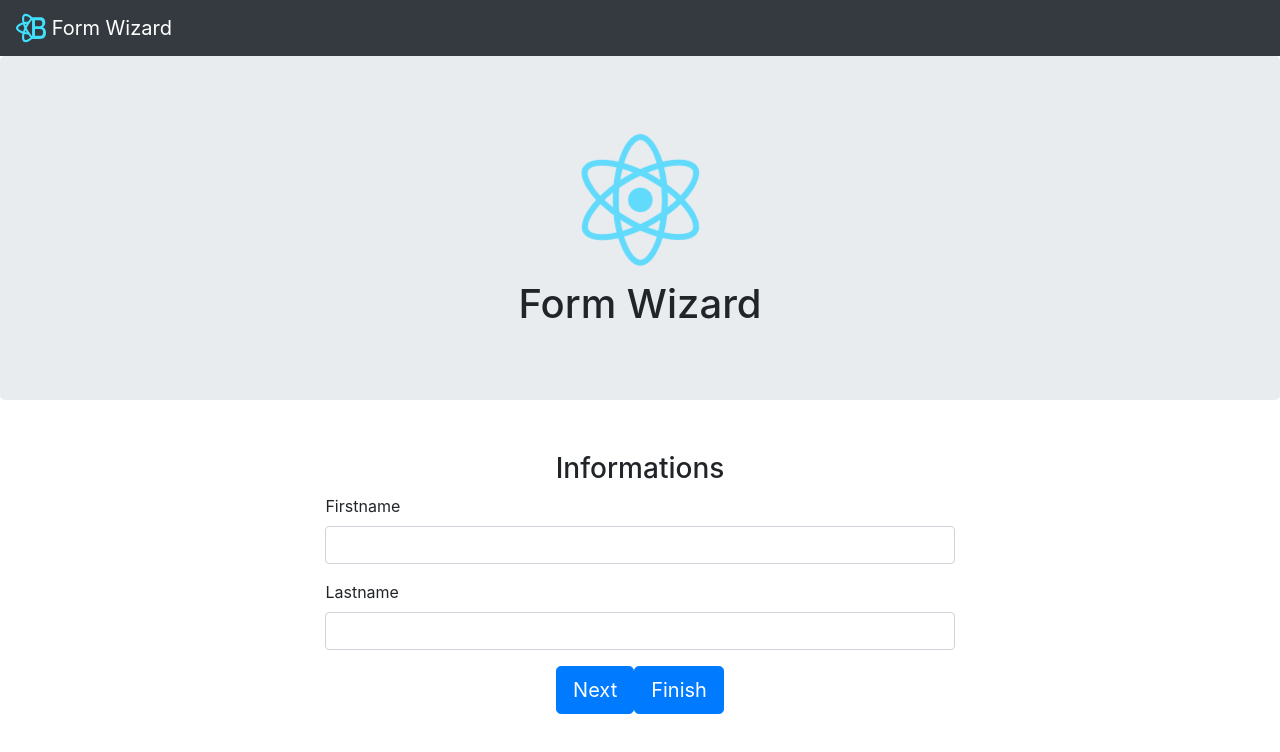
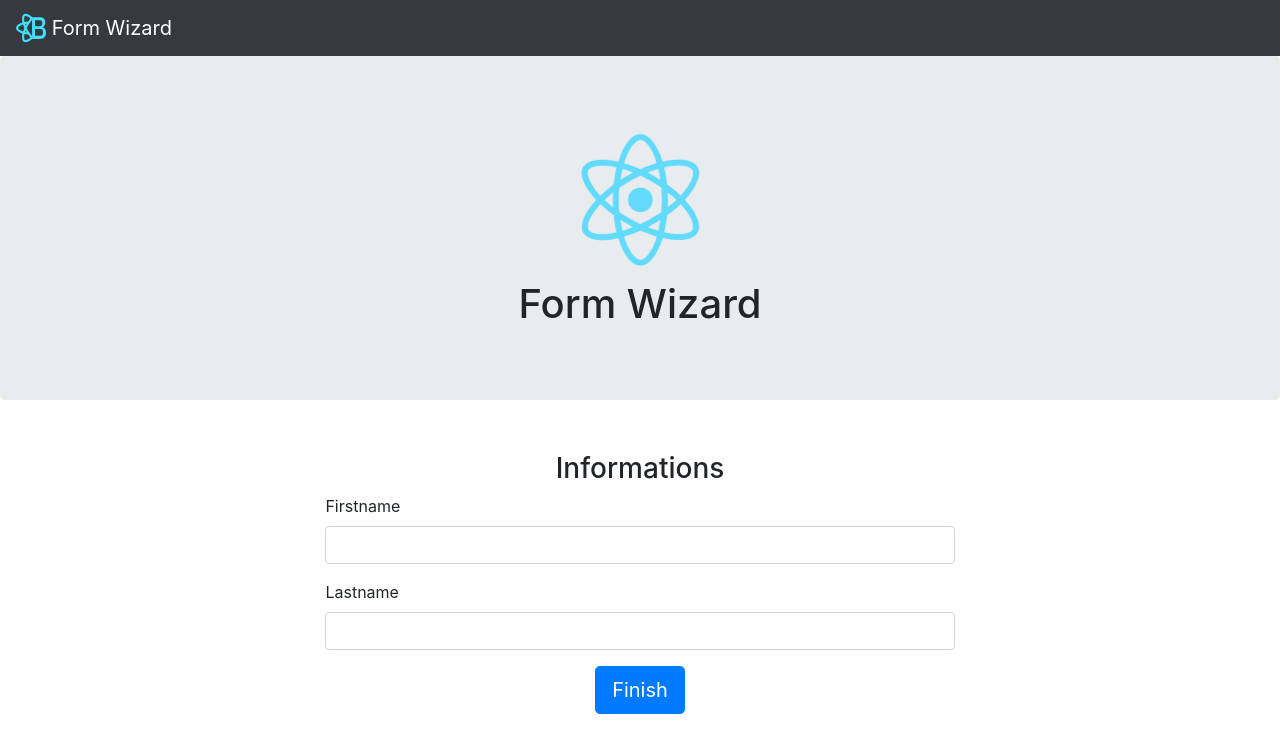
Before and after one commit to BloomPhilippe/react-form-wizard, a React (Create React App) app: page / in a window 1280 px wide. Shown: the top 752 px of the page. Built offline with nearby package versions, Linux system fonts and the light colour scheme.

Commit message:
use reducers

```diff
--- a/src/Components/Information.js
+++ b/src/Components/Information.js
@@ -11,7 +11,7 @@ class Information extends Component {
         this.isValid = false
     }
 
-    _nextStep = () => {
+    _nextStep() {
         this.props.history.push('/address')
     }
 
@@ -25,7 +25,6 @@ class Information extends Component {
                         <Input label='Lastname' type='text' action="SET_LASTNAME" required={true} pattern="[A-Za-z]{3,50}"/>
                     </Col>
                     <Col md={12}>
-                        <Link className="btn btn-primary btn-lg" to="/address">Next</Link>
                         <Button variant="primary" size="lg" onClick={() => this._nextStep()}>
                             Finish
                         </Button>
```
Also changed, not shown: 1 other file (tests, documents, lock files or other folders).
